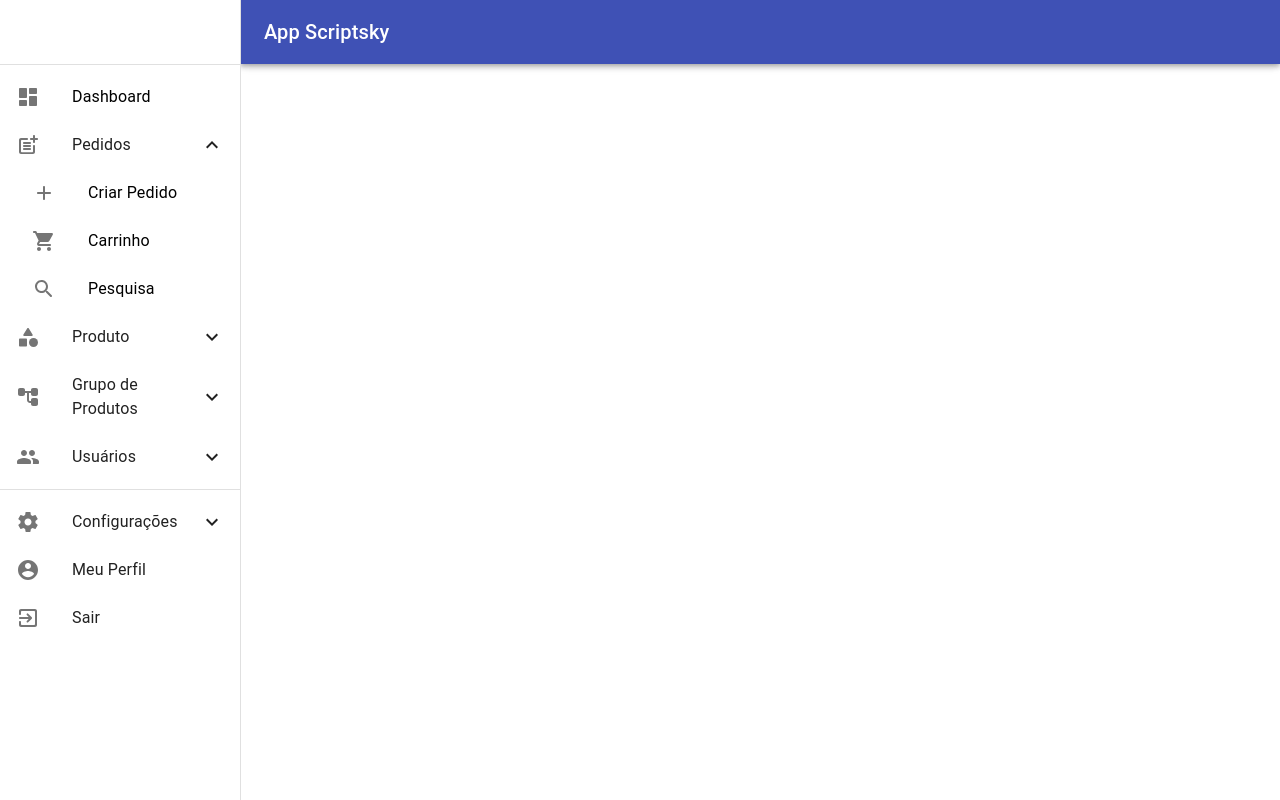
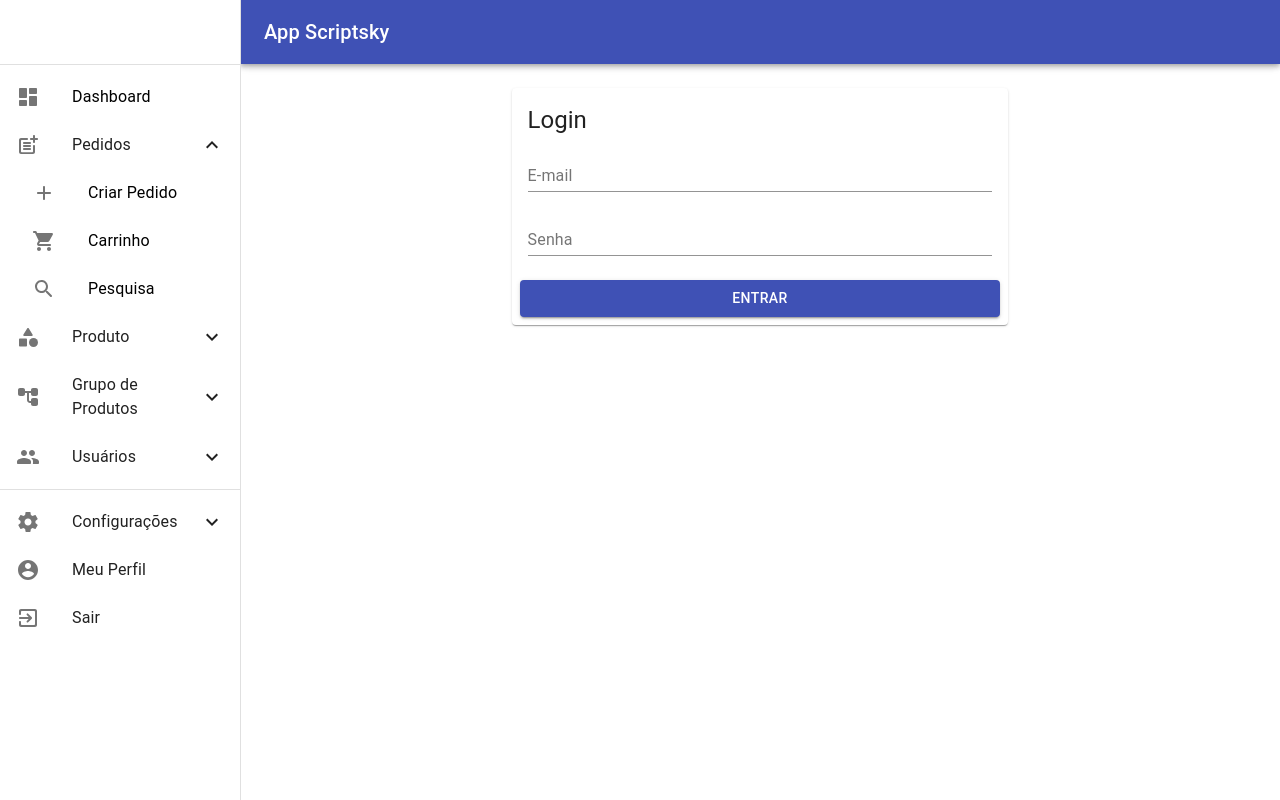
Before and after one commit to joabe-silva/adm.app.scriptsky.front, a React (Create React App) app: page / in a window 1280 px wide. Built offline with nearby package versions, Linux system fonts and the light colour scheme.

Commit message:
Rotas: falta realizar ajuste final na validação de rotas

```diff
--- a/src/authContext.js
+++ b/src/authContext.js
@@ -24,7 +24,6 @@ async function auth(){
             return false
         }
     }
-
 }
 
 function AuthProvider({ children }) {
--- a/src/components/pedidos/index.js
+++ b/src/components/pedidos/index.js
@@ -83,7 +83,7 @@ export default class Pedidos extends Component {
 
     const pedidos = await api.get(`/pedidos/${ this.state.situacao }?dataIni=${ this.state.data_inicial }&dataFim=${ this.state.data_final }`);
 
-    if(pedidos.data === 'Token invalido! Favor fazer login novamente.') {
+    if(pedidos.data === 'Token invalido! Favor fazer login novamente.' || pedidos.data === 'Sua sessão inspirou! Favor fazer login novamente.') {
       window.location.replace('/login');
     } else {
       this.setState({ pedidos: pedidos.data });
--- a/src/routes.js
+++ b/src/routes.js
@@ -32,6 +32,7 @@ const Routes = () => (
         <Switch>
             <AuthProvider>
                 <Route path="/login" component={ Login } />
+                <Route exact path="/" component={ Login } />
                 <PrivateRoute path="/dashboard" component={ Dashboard } />
                 <PrivateRoute path="/carrinho" component={ Carrinho } />
                 <PrivateRoute path="/criar-pedido" component={ CriarPedido } />
```
